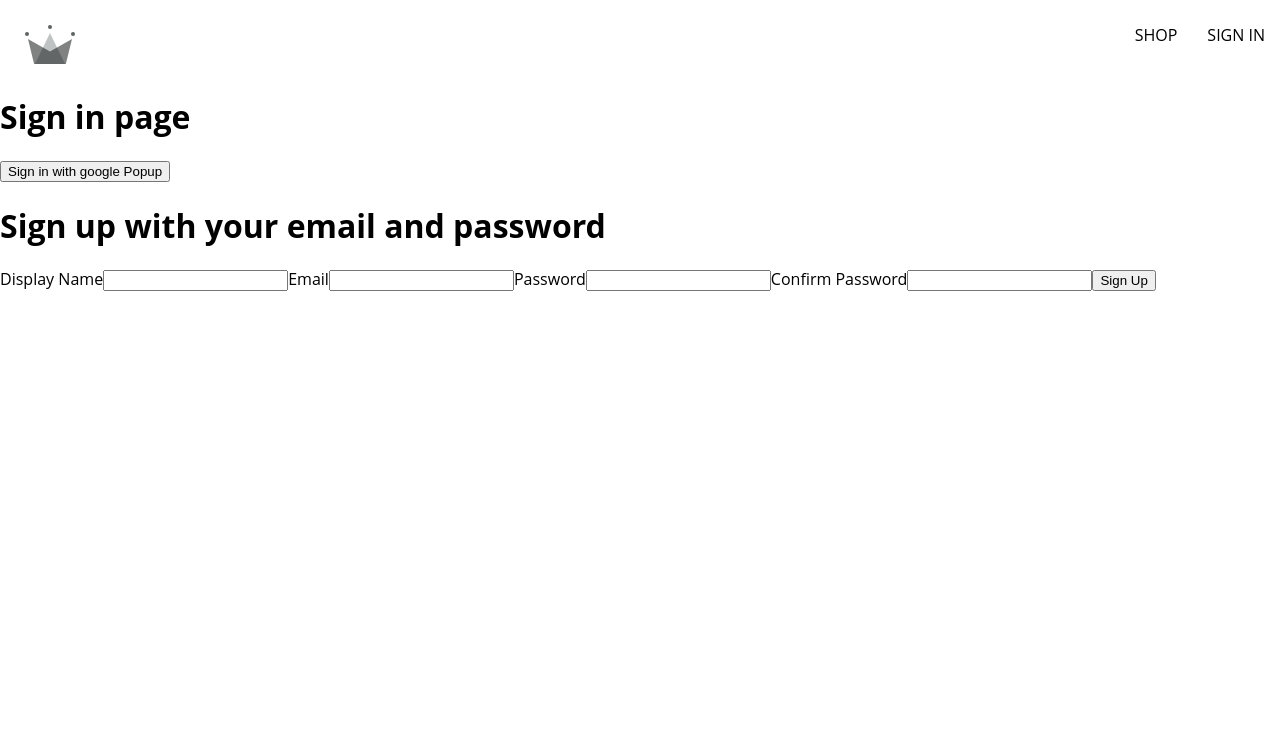
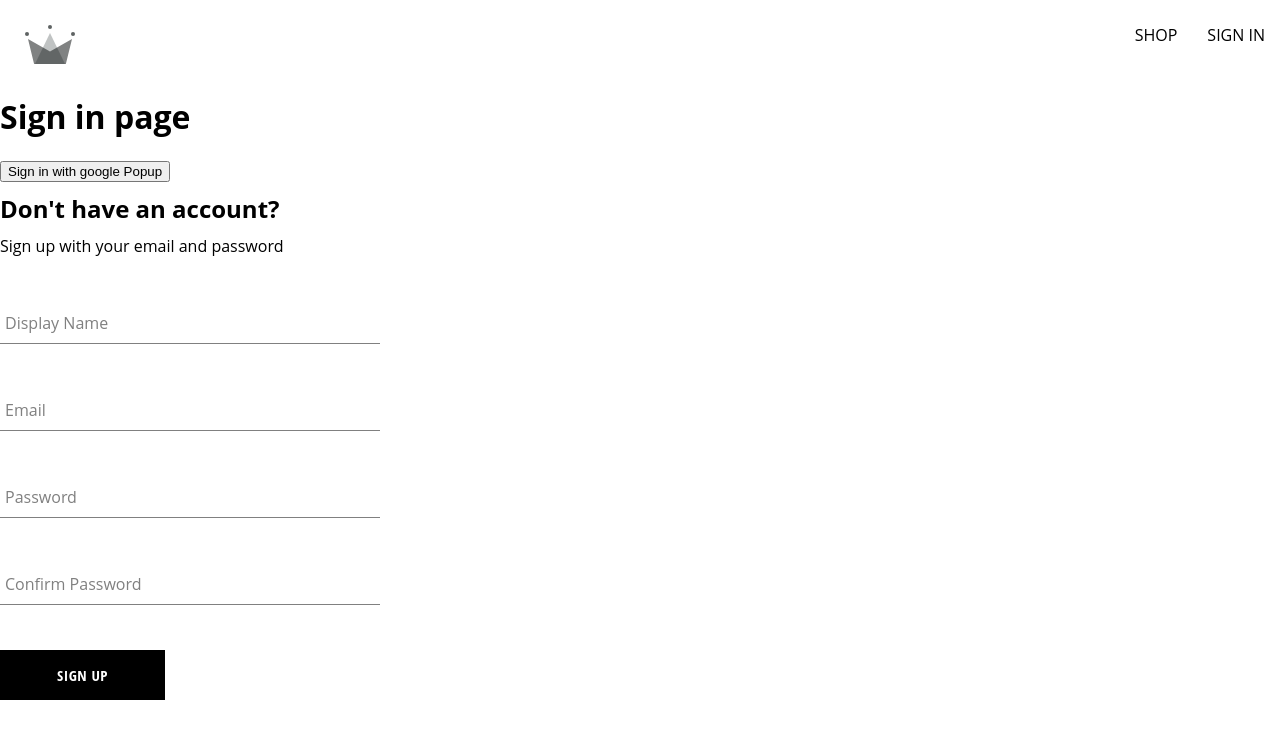
Before and after one commit to ChevrierDev/crwn-ecommerce, a React (Create React App) app: page /sign-in in a window 1280 px wide. Shown: the top 738 px of the page. Built offline with nearby package versions, Linux system fonts and the light colour scheme; the HTML template or start-up script is replaced by a standard one.

Commit message:
feat: created sign up component, the form input component, button component

```diff
--- /dev/null
+++ b/src/components/button/button.component.jsx
@@ -0,0 +1,16 @@
+import './button.styles.scss'
+
+const BUTTON_TYPE_CLASSES = {
+    google: 'google-sign-in',
+    inverted: 'inverted'
+}
+
+const Button = ({ children, buttonType, ...otherProps }) => {
+    return (
+        <button className={`button-container ${BUTTON_TYPE_CLASSES[buttonType]}`} {...otherProps} >
+            {children}
+        </button >
+    )
+}
+
+export default Button
--- /dev/null
+++ b/src/components/button/button.styles.scss
@@ -0,0 +1 @@
+.button-container { min-width: 165px; width: auto; height: 50px; letter-spacing: 0.5px; line-height: 50px; padding: 0 35px 0 35px; font-size: 15px; background-color: black; color: white; text-transform: uppercase; font-family: 'Open Sans Condensed'; font-weight: bolder; border: none; cursor: pointer; display: flex; justify-content: center; &:hover { background-color: white; color: black; border: 1px solid black; } &.google-sign-in { background-color: #4285f4; color: white; &:hover { background-color: #357ae8; border: none; } } &.inverted { background-color: white; color: black; border: 1px solid black; &:hover { background-color: black; color: white; border: none; } } }
--- /dev/null
+++ b/src/components/form-input/form-input.component.jsx
@@ -0,0 +1,13 @@
+import './form-input.styles.scss';
+const FormInput = ({ label, ...otherProps }) => {
+    return (
+        <div className="group">
+            <input className="form-input" {...otherProps} />
+            {label && (
+                <label className={`${otherProps.value.length ? 'shrink' : ''} form-input-label`}>{label}</label>
+            )}
+        </div>
+    )
+}
+
+export default FormInput
--- /dev/null
+++ b/src/components/form-input/form-input.styles.scss
@@ -0,0 +1 @@
+$sub-color: grey; $main-color: black; @mixin shrinkLabel { top: -14px; font-size: 12px; color: $main-color; } .group { position: relative; margin: 45px 0; .form-input { background: none; background-color: white; color: $sub-color; font-size: 18px; padding: 10px 10px 10px 5px; display: block; width: 100%; border: none; border-radius: 0; border-bottom: 1px solid $sub-color; margin: 25px 0; &:focus { outline: none; } &:focus ~ .form-input-label { @include shrinkLabel(); } } input[type='password'] { letter-spacing: 0.3em; } .form-input-label { color: $sub-color; font-size: 16px; font-weight: normal; position: absolute; pointer-events: none; left: 5px; top: 10px; transition: 300ms ease all; &.shrink { @include shrinkLabel(); } } }
--- a/src/components/sign-up-form/sign-up-form.component.jsx
+++ b/src/components/sign-up-form/sign-up-form.component.jsx
@@ -1,4 +1,10 @@
-import { useState } from "react"
+import { useState } from "react";
+
+import { createAuthUserWithEmailAndPassword, createUserDocumentFromAuth } from "../../utils/firebase/firebase.utils";
+import FormInput from '../form-input/form-input.component';
+import Button from '../button/button.component'
+import './sign-up-from.styles.scss';
+
 
 const defaultFormFields = {
     displayName: '',
@@ -11,6 +17,31 @@
     const [formFields, setFormFields] = useState(defaultFormFields);
     const { displayName, email, password, confirmPassword } = formFields;
 
+    const resetFormFields = () => {
+        setFormFields(defaultFormFields)
+    }
+
+    const handleSubmit = async (event) => {
+        event.preventDefault();
+        if (password !== confirmPassword) {
+            alert('password does not match');
+            return;
+        }
+
+        try {
+            const { user } = await createAuthUserWithEmailAndPassword(email, password);
+            await createUserDocumentFromAuth(user, { displayName })
+            resetFormFields()
+        } catch (error) {
+            if (error.code === 'auth/email-already-in-use') {
+                alert('cannot create user email already in use')
+            } else {
+
+                console.log('User creation encountered an error', error)
+            }
+        }
+    };
+
     const handleChange = (event) => {
         const { name, value } = event.target
 
@@ -18,25 +49,51 @@
     };
 
     return (
-        <>
-            <h1>Sign up with your email and password</h1>
-            <form onSubmit={() => { }}>
-                <label>Display Name</label>
-                <input text='text' required onChange={handleChange} name="displayName" value={displayName} />
+        <div className="sign-up-container">
+            <h2>Don't have an account?</h2>
+            <span>Sign up with your email and password</span>
+            <form onSubmit={handleSubmit}>
 
-                <label>Email</label>
-                <input type="email" required onChange={handleChange} name="email" value={email} />
+                <FormInput
+                    label='Display Name'
+                    text='text'
+                    required
+                    onChange={handleChange}
+                    name="displayName"
+                    value={displayName}
+                />
 
-                <label>Password</label>
-                <input type="password" required onChange={handleChange} name="password" value={password} />
+                <FormInput
+                    label='Email'
+                    type="email"
+                    required
+                    onChange={handleChange}
+                    name="email"
+                    value={email}
+                />
 
-                <label>Confirm Password</label>
-                <input type="password" required onChange={handleChange} name="confirmPassword" value={confirmPassword} />
+                <FormInput
+                    label='Password'
+                    type="password"
+                    required
+                    onChange={handleChange}
+                    name="password"
+                    value={password}
+                />
 
-                <button type="submit">Sign Up</button>
+                <FormInput
+                    label='Confirm Password'
+                    type="password"
+                    required
+                    onChange={handleChange}
+                    name="confirmPassword"
+                    value={confirmPassword}
+                />
+
+                <Button type="submit">Sign Up</Button>
             </form>
-        </>
+        </div>
     )
-}
+};
 
-export default SignUpForm
+export default SignUpForm;
--- /dev/null
+++ b/src/components/sign-up-form/sign-up-from.styles.scss
@@ -0,0 +1,9 @@
+.sign-up-container{
+    display: flex;
+    flex-direction: column;
+    width: 380px;
+
+    h2 {
+        margin: 10px 0;
+    }
+}
--- a/src/utils/firebase/firebase.utils.js
+++ b/src/utils/firebase/firebase.utils.js
@@ -1,5 +1,10 @@
 import { initializeApp } from "firebase/app";
-import { getAuth, signInWithPopup, GoogleAuthProvider } from "firebase/auth";
+import {
+  getAuth,
+  signInWithPopup,
+  GoogleAuthProvider,
+  createUserWithEmailAndPassword,
+} from "firebase/auth";
 
 import { getFirestore, doc, getDoc, setDoc } from "firebase/firestore";
 
@@ -28,7 +33,11 @@
 
 export const db = getFirestore();
 
-export const createUserDocumentFromAuth = async (userAuth) => {
+export const createUserDocumentFromAuth = async (
+  userAuth,
+  additionalInformation
+) => {
+  if (!userAuth) return;
   const userDocRef = doc(db, "users", userAuth.uid);
   const userSnapshot = await getDoc(userDocRef);
 
@@ -41,6 +50,7 @@
         displayName,
         email,
         createdAt,
+        ...additionalInformation,
       });
     } catch (error) {
       console.log("error creating the users", error.message);
@@ -49,3 +59,8 @@
 
   return userDocRef;
 };
+
+export const createAuthUserWithEmailAndPassword = async (email, password) => {
+  if (!email || !password) return;
+  return await createUserWithEmailAndPassword(auth, email, password);
+};
```
